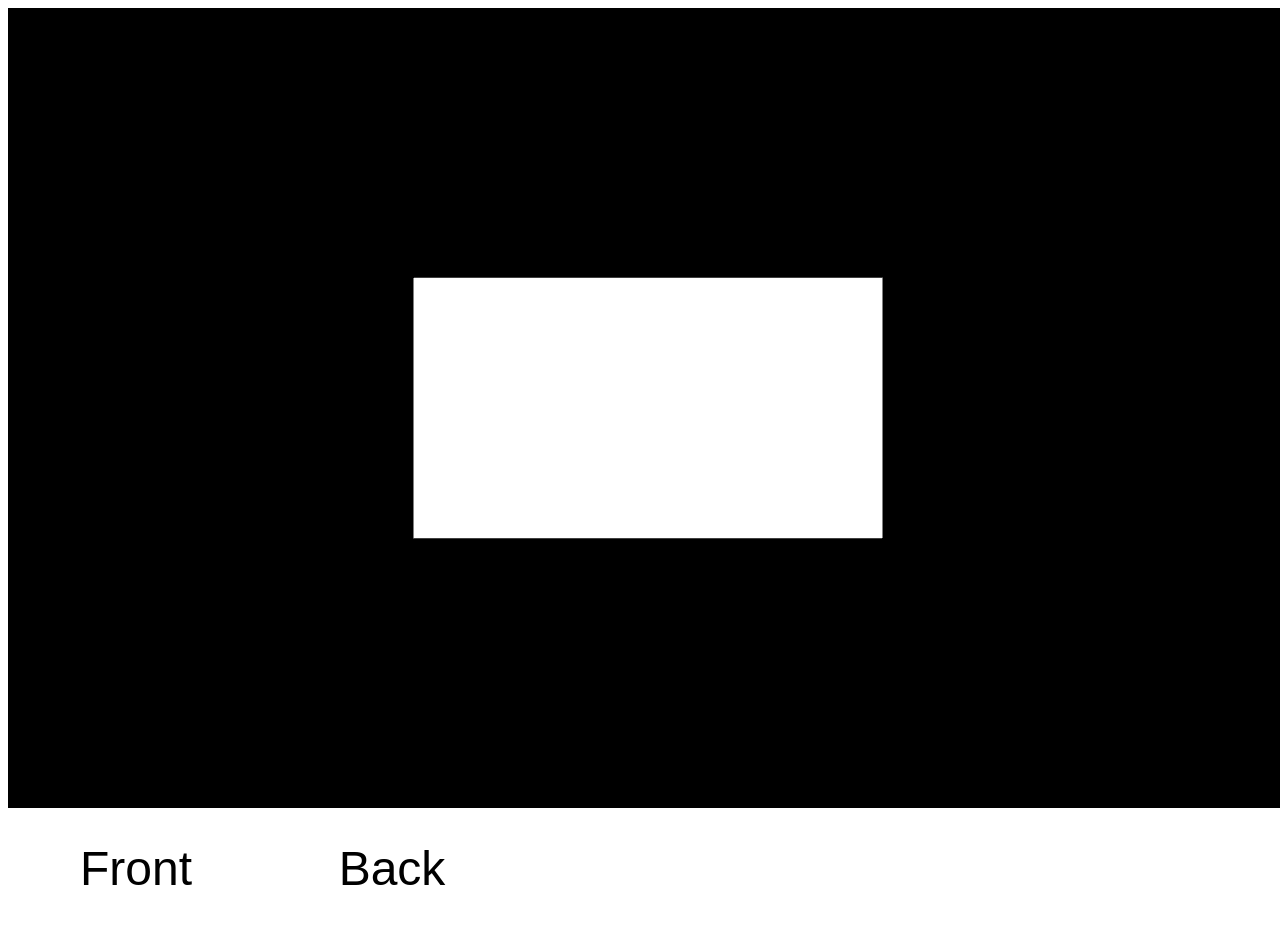
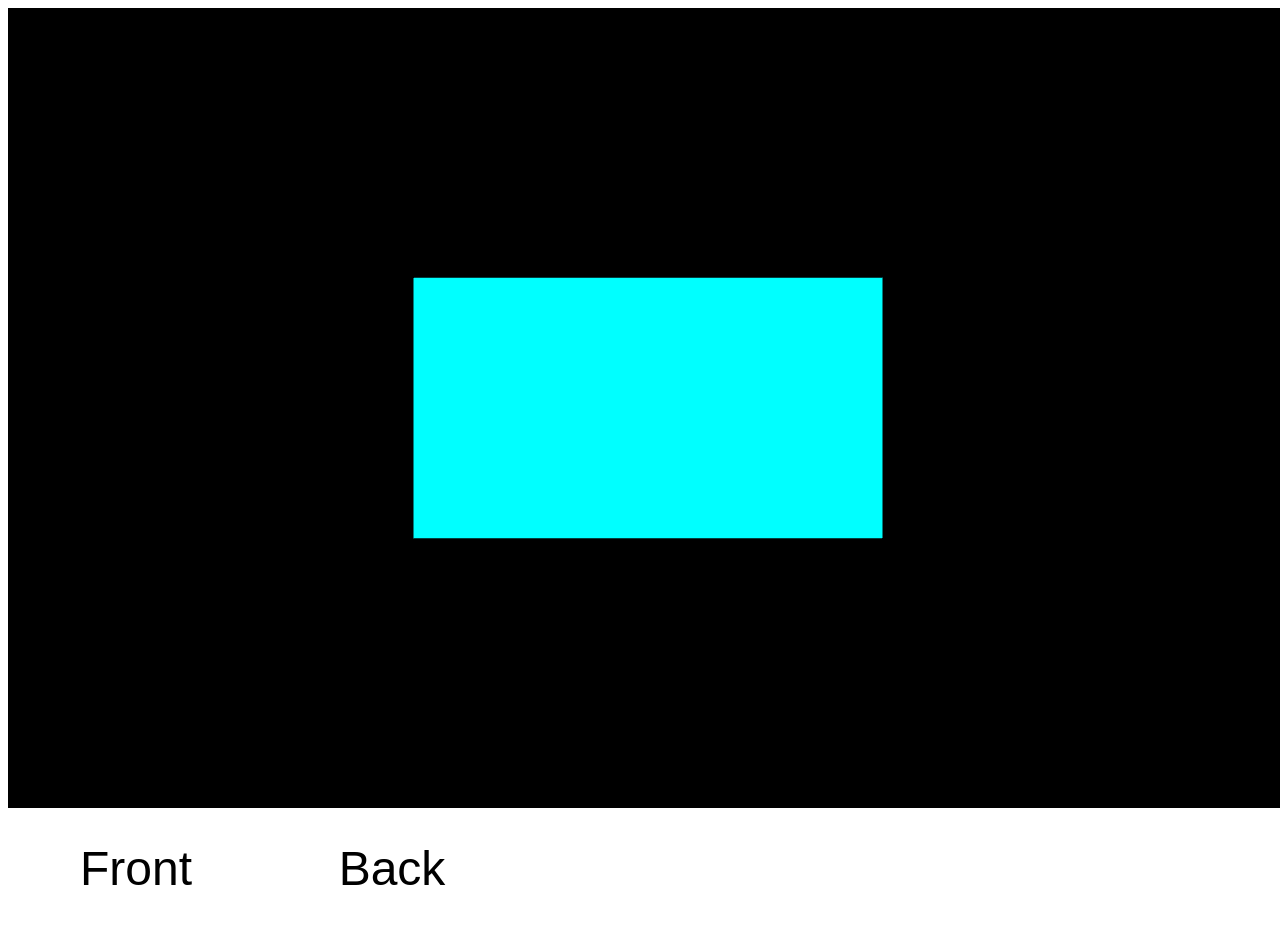
Before and after one commit to pixelkd/cardtest, a plain HTML site: page index.html in a window 1280 px wide. Drawn offline with nearby package versions, Linux system fonts and the light colour scheme.

Commit message:
Update index.html

```diff
--- a/index.html
+++ b/index.html
@@ -54,7 +54,7 @@
 
     //Creating the card mesh
     //const card = new THREE.Mesh(cardGeometry, [materialFront, materialBack]);
-    const simpleMaterial = new THREE.MeshBasicMaterial({ color: "white" });
+    const simpleMaterial = new THREE.MeshBasicMaterial({ color: "cyan" });
     const card = new THREE.Mesh(cardGeometry, simpleMaterial);
     card.position.set(0, 0, 0);
 
```
